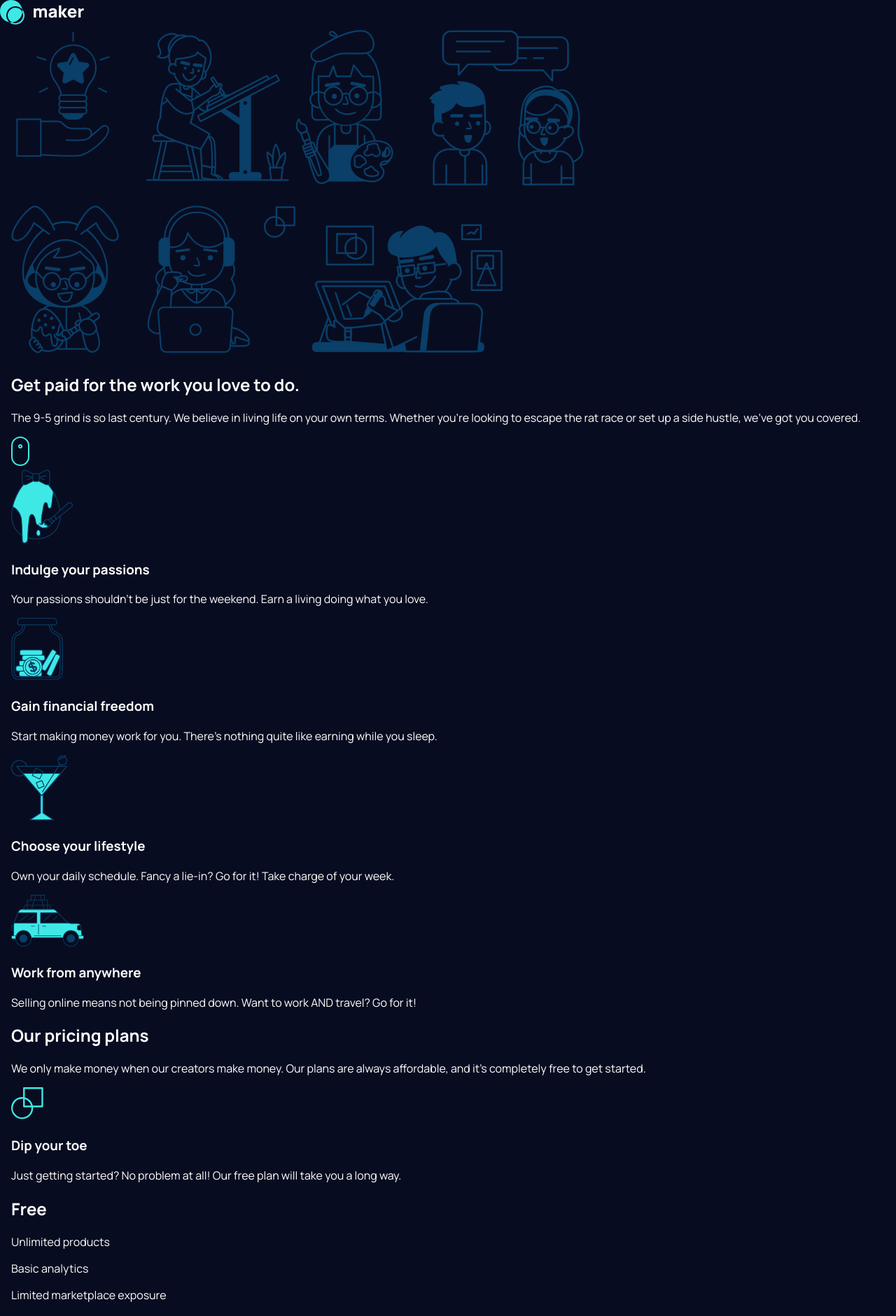
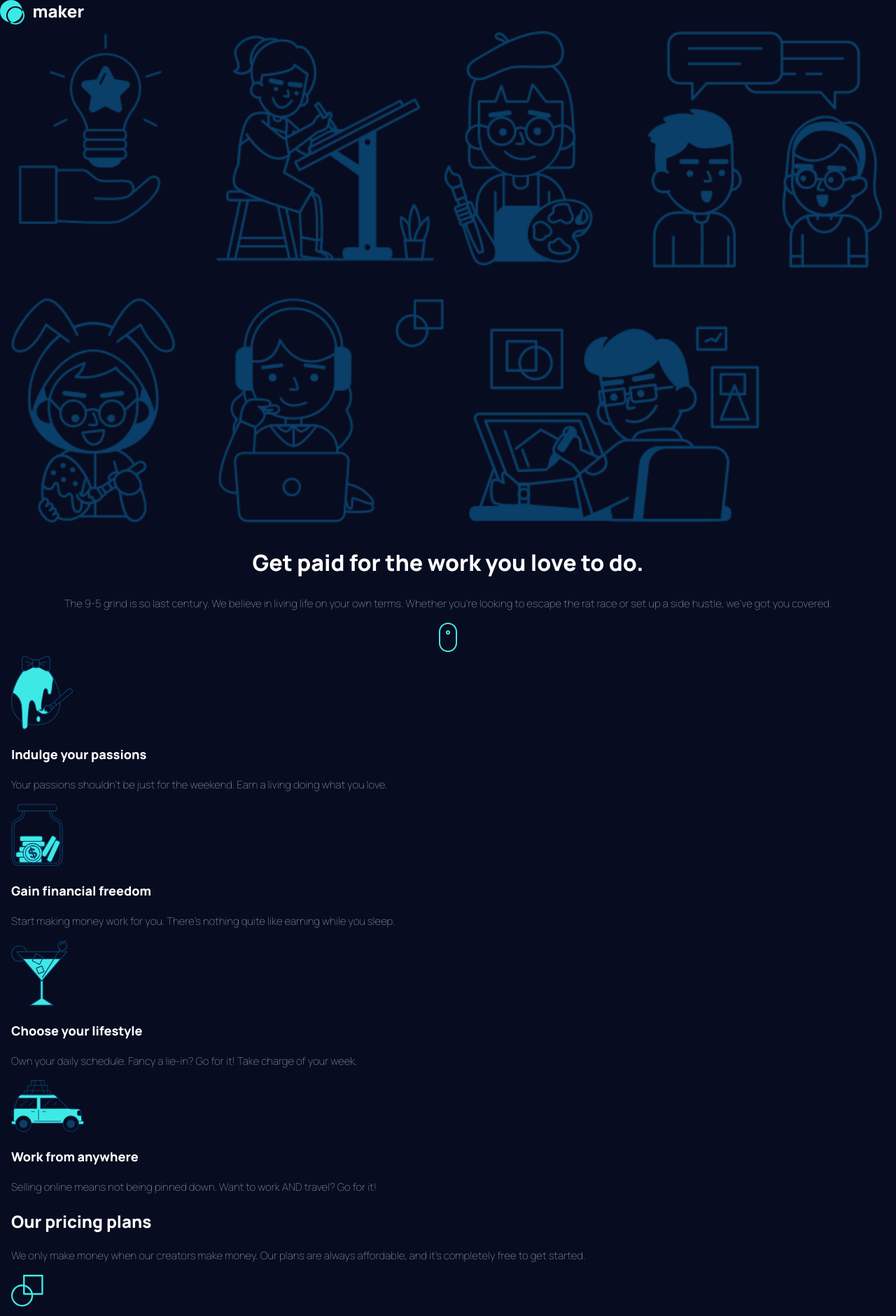
Before and after one commit to salymk/react-maker-pre-launch-landing-page, a React (Create React App) app: page / in a window 1280 px wide. Shown: the top 1881 px of the page at 70% size. Built offline with nearby package versions, Linux system fonts and the light colour scheme.

Commit message:
style: add font styles

```diff
--- a/src/App.scss
+++ b/src/App.scss
@@ -23,6 +23,57 @@ section {
     margin: 0 1em;
 }
 
-// main {
-//     text-align: center;
-// }
+.hero-mobile {
+    width: 100%;
+}
+
+
+p {
+    font-weight: 200;
+    font-size: 15px;
+    line-height: 25px;
+    color: $clr-gray;
+}
+
+h3 {
+    font-weight: 800;
+    font-size: 18px;
+    line-height: 25px;
+}
+
+.hero {
+    text-align: center;
+    font-style: normal;
+
+    h1 {
+        font-weight: 800;
+        font-size: 32px;
+        line-height: 40px;
+    }
+
+}
+
+.feature-container {
+}
+
+.pricing {
+    h2 {
+        font-weight: 800;
+        font-size: 24px;
+        line-height: 33px;
+    }
+}
+
+.card-content {
+    h2 {
+        font-weight: 800;
+        font-size: 40px;
+        line-height: 55px;
+    }
+
+    .price-features {
+        p {
+            color: $clr-white
+        }
+    }
+}
```
